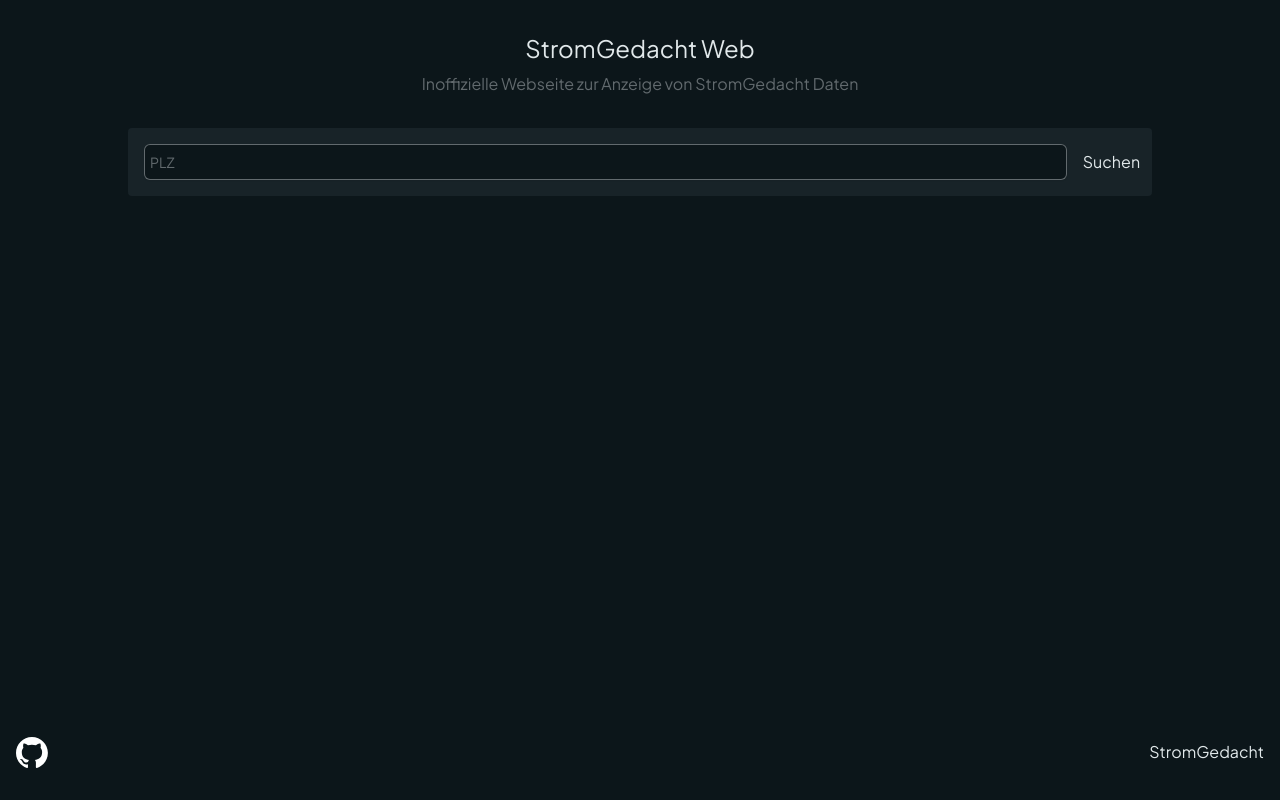
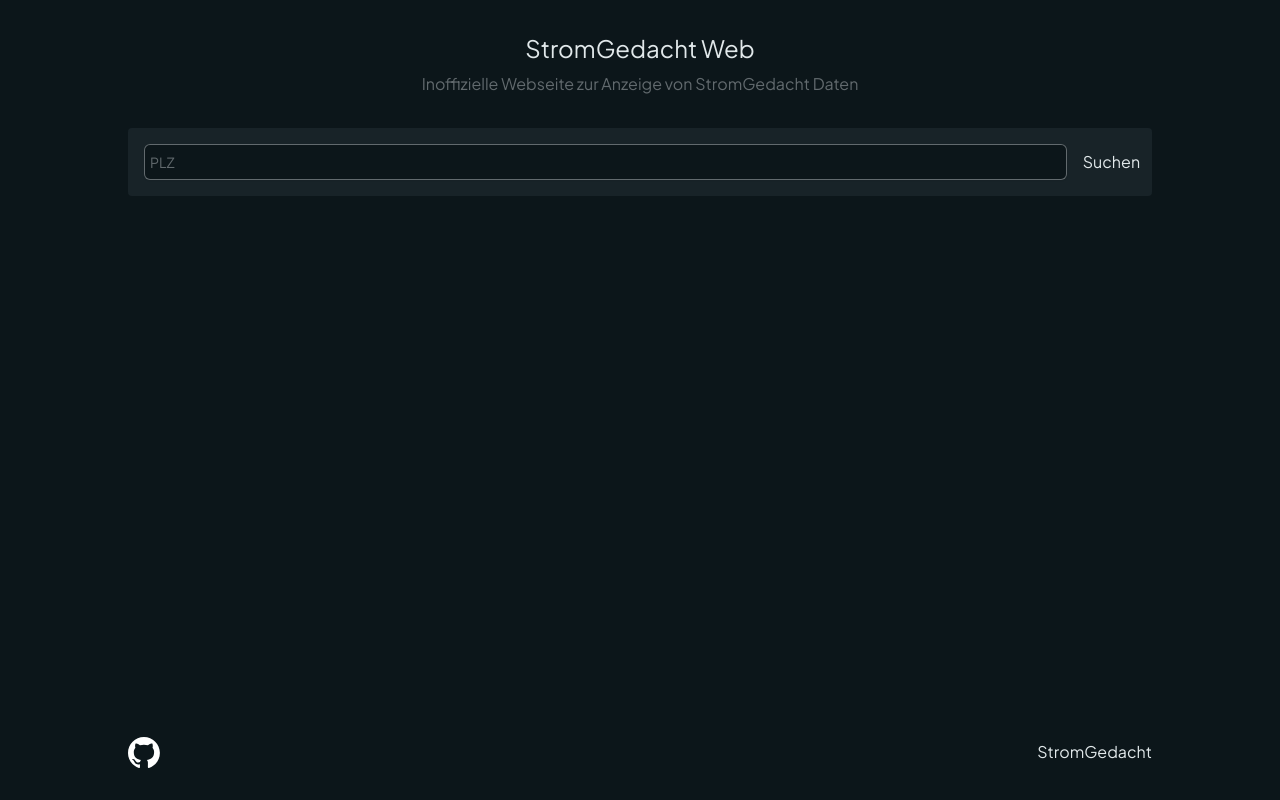
Before and after one commit to DerStimmler/stromgedacht-web, a SvelteKit app: page / in a window 1280 px wide. Built offline with nearby package versions, Linux system fonts and the light colour scheme.

Commit message:
style: improve layout

```diff
--- a/src/routes/+layout.svelte
+++ b/src/routes/+layout.svelte
@@ -3,7 +3,7 @@
 	import { base } from '$app/paths';
 </script>
 
-<header class="flex flex-col gap-2">
+<header class="flex flex-col gap-2 max-w-screen-lg">
 	<h1 class="text-2xl text-center">StromGedacht Web</h1>
 	<h2 class="text-textMuted text-center">
 		Inoffizielle Webseite zur Anzeige von StromGedacht Daten
@@ -14,7 +14,7 @@
 	<slot />
 </main>
 
-<footer class="w-full flex justify-between items-center">
+<footer class="w-full flex justify-between items-center max-w-screen-lg">
 	<a href="https://github.com/derstimmler/stromgedacht-web">
 		<img src="{base}/images/github-mark-white.svg" width="32" height="32" alt="github logo" />
 	</a>
```
